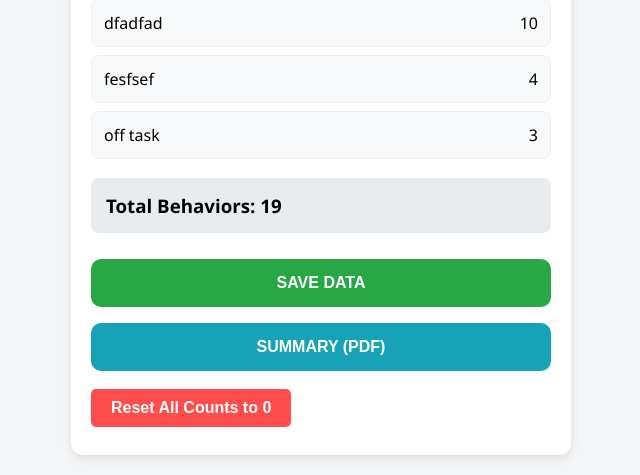
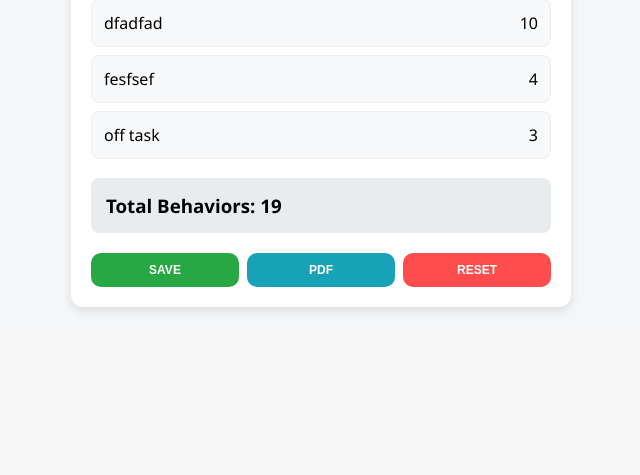
Before and after one commit to tonysegura-project/1FingerBT, a Flask app: page / in a window 1280 px wide. Shown: the part 828-1303 px from the top of the page, without its empty margins (319-959 px from the left). After the commit the page ends 1140 px from the top, so only its background shows below. Run offline with Flask 3, Linux system fonts and the light colour scheme; a user stored in the database is signed in; data comes from the database, SQL or seed files in the repository; some libraries are stand-ins or nearby versions.

Commit message:
fixing reset button and confirm model

```diff
--- a/templates/index.html
+++ b/templates/index.html
@@ -15,7 +15,6 @@
             align-items: center;
         }
 
-        /* NEW: The Top Navigation Bar */
         .navbar {
             width: 100%;
             background: white;
@@ -30,23 +29,9 @@
             z-index: 1000;
         }
 
-        .nav-brand {
-            display: flex;
-            align-items: center;
-            gap: 12px;
-        }
-
-        .nav-logo {
-            height: 40px;
-            width: auto;
-            border-radius: 8px;
-        }
-
-        .nav-title {
-            font-weight: bold;
-            color: #333;
-            font-size: 1.2rem;
-        }
+        .nav-brand { display: flex; align-items: center; gap: 12px; }
+        .nav-logo { height: 40px; width: auto; border-radius: 8px; }
+        .nav-title { font-weight: bold; color: #333; font-size: 1.2rem; }
 
         .container {
             max-width: 500px;
@@ -74,14 +59,33 @@
             touch-action: manipulation;
         }
 
-        button:hover { background: #0056b3; }
+        button:hover { opacity: 0.9; }
 
         .row { display: flex; align-items: center; gap: 8px; margin-bottom: 15px; }
         .row input, .row select { margin-bottom: 0; flex: 1; }
 
+        /* NEW: Button Row Styling */
+        .button-row {
+            display: flex;
+            gap: 8px;
+            margin-top: 20px;
+            justify-content: space-between;
+        }
+
+        .button-row button {
+            flex: 1;
+            padding: 10px 5px;
+            font-size: 12px; /* Smaller text to fit the row */
+            margin: 0;
+            text-transform: uppercase;
+        }
+
         #counts li { list-style: none; background: #f8f9fa; padding: 12px; margin: 8px 0; border-radius: 8px; display: flex; justify-content: space-between; border: 1px solid #eee; }
 
         .danger { background: #dc3545 !important; }
+        .save-btn { background: #28a745 !important; }
+        .pdf-btn { background: #17a2b8 !important; }
+        .reset-btn { background: #ff4d4d !important; }
 
         .menu-container { position: relative; display: inline-block; }
         .dots-btn { width: 44px !important; height: 44px !important; padding: 0 !important; background: #6c757d !important; margin: 0 !important; font-size: 20px; }
@@ -108,45 +112,17 @@
             color: #dc3545;
         }
 
-       /* Styling the Reset Button */
-.reset-btn {
-    background-color: #ff4d4d; /* A bright, clear red */
-    color: white;
-    padding: 10px 20px;
-    border: none;
-    border-radius: 5px;
-    cursor: pointer;
-    font-weight: bold;
-    transition: background-color 0.3s ease;
-    margin-top: 10px;
-}
-
-/* Darken the red when the mouse hovers over it */
-.reset-btn:hover {
-    background-color: #cc0000; /* A darker "blood red" */
-}
-
-/* Make it look "pushed" when clicked */
-.reset-btn:active {
-    background-color: #a30000;
-    transform: translateY(2px);
-}
-
-/* Modal Background (Hidden by default) */
+        /* Modal & Toast Styling */
         .modal {
             display: none;
             position: fixed;
             z-index: 1000;
-    left: 0;
-    top: 0;
-    width: 100%;
-    height: 100%;
-    background-color: rgba(0,0,0,0.5); /* Dim the background */
+            left: 0; top: 0; width: 100%; height: 100%;
+            background-color: rgba(0,0,0,0.5);
             align-items: center;
             justify-content: center;
         }
 
-/* The White Box */
         .modal-content {
             background-color: white;
             padding: 30px;
@@ -156,33 +132,35 @@
             width: 90%;
         }
 
-.modal-actions {
-    margin-top: 20px;
-    display: flex;
-    justify-content: space-around;
+        .modal-actions { display: flex; justify-content: space-around; margin-top: 20px; }
+        .cancel-btn { background: #ccc; padding: 10px 20px; }
+
+        .toast {
+            visibility: hidden;
+            min-width: 250px;
+            background-color: #4CAF50;
+            color: white;
+            text-align: center;
+            border-radius: 8px;
+            padding: 16px;
+            position: fixed;
+            z-index: 2000;
+            left: 50%; top: 30px;
+            transform: translateX(-50%);
+            font-weight: bold;
+            box-shadow: 0px 4px 10px rgba(0,0,0,0.2);
         }
 
-.cancel-btn { background: #ccc; border: none; padding: 10px; border-radius: 5px; cursor: pointer; }
-.confirm-reset-btn { background: #ff4d4d; color: white; border: none; padding: 10px; border-radius: 5px; cursor: pointer; }
+        .toast.show { visibility: visible; animation: fadein 0.5s, fadeout 0.5s 2.5s; }
+
+        @keyframes fadein { from {top: 0; opacity: 0;} to {top: 30px; opacity: 1;} }
+        @keyframes fadeout { from {top: 30px; opacity: 1;} to {top: 0; opacity: 0;} }
 
         .show { display: block !important; }
     </style>
 
     <link rel="manifest" href="/manifest.json">
-    <meta name="apple-mobile-web-app-capable" content="yes">
-    <meta name="mobile-web-app-capable" content="yes">
     <link rel="icon" type="image/png" href="/logo.png">
-    <link rel="apple-touch-icon" href="/logo.png">
-
-    <script>
-      if ('service-worker' in navigator) {
-        window.addEventListener('load', () => {
-          navigator.serviceWorker.register('/sw.js')
-            .then(reg => console.log('Service Worker registered!'))
-            .catch(err => console.log('Service Worker failed:', err));
-        });
-      }
-    </script>
 </head>
 <body>
 
@@ -227,9 +205,11 @@
     <ul id="counts" style="padding: 0;"></ul>
     <h3 id="totalCount" style="background: #e9ecef; padding: 15px; border-radius: 8px;">Total Behaviors: 0</h3>
 
-    <button onclick="alert('Data is auto-saved to server!')" style="background: #28a745; width: 100%;">SAVE DATA</button>
-    <button onclick="generatePDF()" style="background: #17a2b8; width: 100%;">SUMMARY (PDF)</button>
-    <button onclick="resetAllCounts()" class="reset-btn">Reset All Counts to 0</button>
+    <div class="button-row">
+        <button onclick="showToast('Data is auto-saved!')" class="save-btn">Save</button>
+        <button onclick="generatePDF()" class="pdf-btn">PDF</button>
+        <button onclick="openResetModal()" class="reset-btn">Reset</button>
+    </div>
 </div>
 
 <div id="resetModal" class="modal">
@@ -237,14 +217,15 @@
     <h3>Are you sure?</h3>
     <p>This will set all behavior counts to 0 for this session. This action cannot be undone.</p>
     <div class="modal-actions">
-      <button onclick="closeResetModal()" class="cancel-btn">No, Cancel</button>
-      <button onclick="confirmReset()" class="confirm-reset-btn">Yes, Reset Counts</button>
+      <button onclick="closeResetModal()" class="cancel-btn">Cancel</button>
+      <button onclick="confirmReset()" class="confirm-reset-btn">Yes, Reset</button>
     </div>
   </div>
 </div>
 
+<div id="toast" class="toast">Success! ✅</div>
+
 <script>
-// (Your existing JavaScript remains the same below)
 let currentSessionId = null;
 let behaviorData = {};
 
@@ -278,10 +259,10 @@ function createSession() {
         body: JSON.stringify({name, date})
     })
     .then(res => res.json())
-    .then(sessions => {
+    .then(() => {
         fetchSessions();
-        input.value = ""; // Clear the box
-        input.focus();    // Put the cursor back
+        input.value = "";
+        input.focus();
     });
 }
 
@@ -311,8 +292,8 @@ function addBehavior() {
     .then(data => {
         behaviorData = data;
         render();
-        input.value = ""; // Clear the box
-        input.focus();    // Put the cursor back
+        input.value = "";
+        input.focus();
     });
 }
 
@@ -347,15 +328,8 @@ function render() {
 
 function deleteSession() {
     if (!confirm("Delete this session?") || !currentSessionId) return;
-
     fetch(`/delete_session/${currentSessionId}`, { method: 'POST' })
-        .then(res => {
-            if (res.ok) {
-                // This is the most important part!
-                // It forces the app to go get the NEW list from the server.
-                fetchSessions();
-            }
-        });
+        .then(res => { if (res.ok) fetchSessions(); });
 }
 
 function generatePDF() {
@@ -392,58 +366,34 @@ window.onclick = function(event) {
     if (!event.target.matches('.dots-btn')) {
         var dropdowns = document.getElementsByClassName("dropdown-content");
         for (var i = 0; i < dropdowns.length; i++) {
-            var openDropdown = dropdowns[i];
-            if (openDropdown.classList.contains('show')) {
-                openDropdown.classList.remove('show');
-            }
+            if (dropdowns[i].classList.contains('show')) dropdowns[i].classList.remove('show');
         }
     }
 }
 
-async function resetAllCounts() {
-    if (!confirm("Are you sure you want to reset all counts to zero? This cannot be undone.")) {
-        return;
-    }
+// Reset Logic
+function openResetModal() { document.getElementById('resetModal').style.display = 'flex'; }
+function closeResetModal() { document.getElementById('resetModal').style.display = 'none'; }
 
-    // Get the current session ID from your app's state
+async function confirmReset() {
+    closeResetModal();
     const response = await fetch(`/reset_counts/${currentSessionId}`, {
         method: 'POST',
         headers: { 'Content-Type': 'application/json' }
     });
-
     if (response.ok) {
-        // Refresh the display to show all zeros
-        loadBehaviors(currentSessionId);
-        alert("Counts have been reset!");
+        loadBehaviors();
+        showToast("Counts reset successfully! ✅");
     } else {
         alert("Error resetting counts.");
     }
 }
 
-// Function to show the modal
-function openResetModal() {
-    document.getElementById('resetModal').style.display = 'flex';
-}
-
-// Function to hide the modal
-function closeResetModal() {
-    document.getElementById('resetModal').style.display = 'none';
-}
-
-// The actual Reset logic
-async function confirmReset() {
-    closeResetModal(); // Hide modal first
-
-    const response = await fetch(`/reset_counts/${currentSessionId}`, {
-        method: 'POST',
-        headers: { 'Content-Type': 'application/json' }
-    });
-
-    if (response.ok) {
-        loadBehaviors(currentSessionId); // Refresh your behavior list
-    } else {
-        alert("Error resetting counts.");
-    }
+function showToast(message) {
+    const toast = document.getElementById("toast");
+    toast.innerText = message;
+    toast.className = "toast show";
+    setTimeout(() => { toast.className = toast.className.replace("show", ""); }, 3000);
 }
 </script>
 </body>
```
Lines whose indentation alone changed are shown as unchanged.
